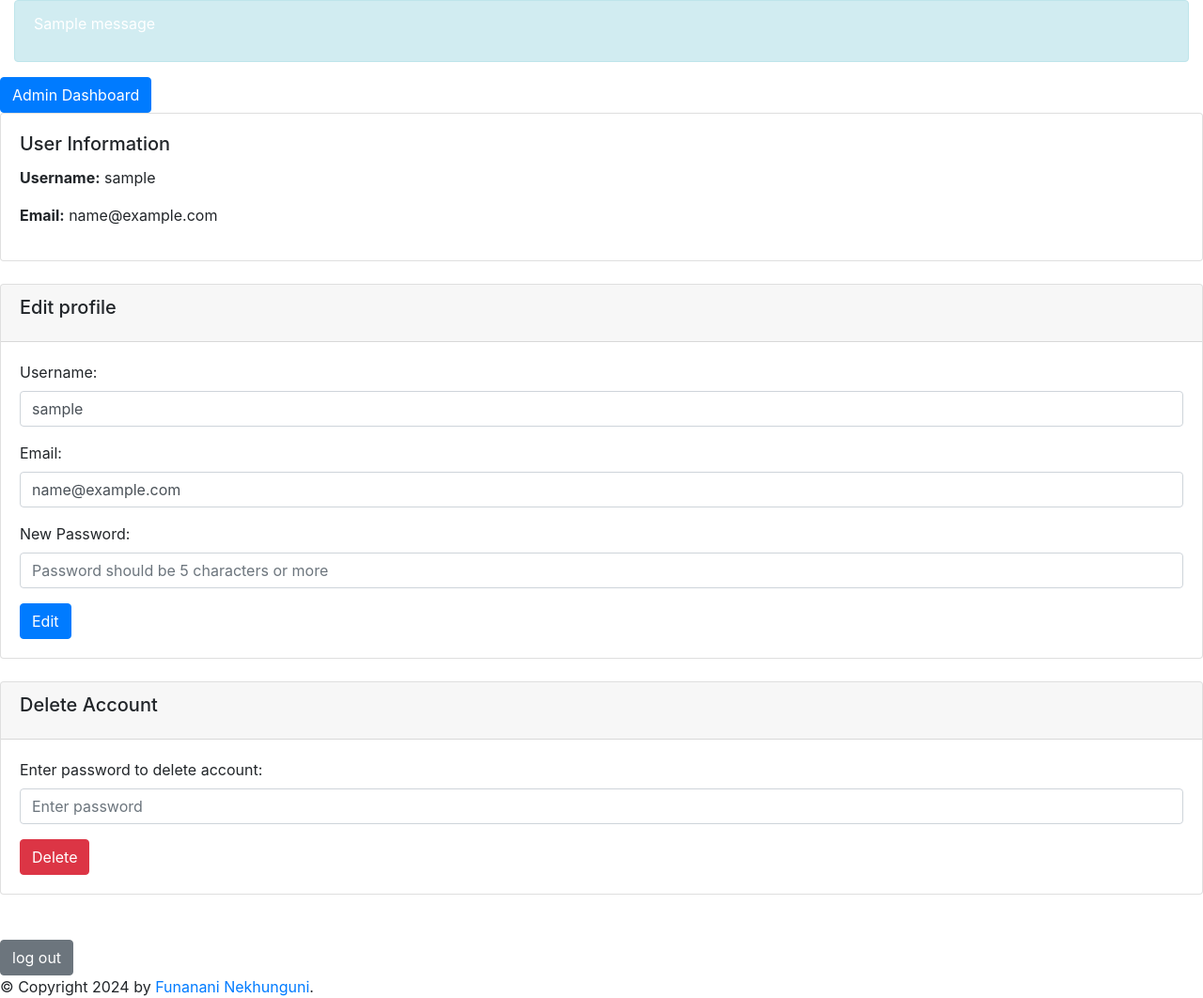
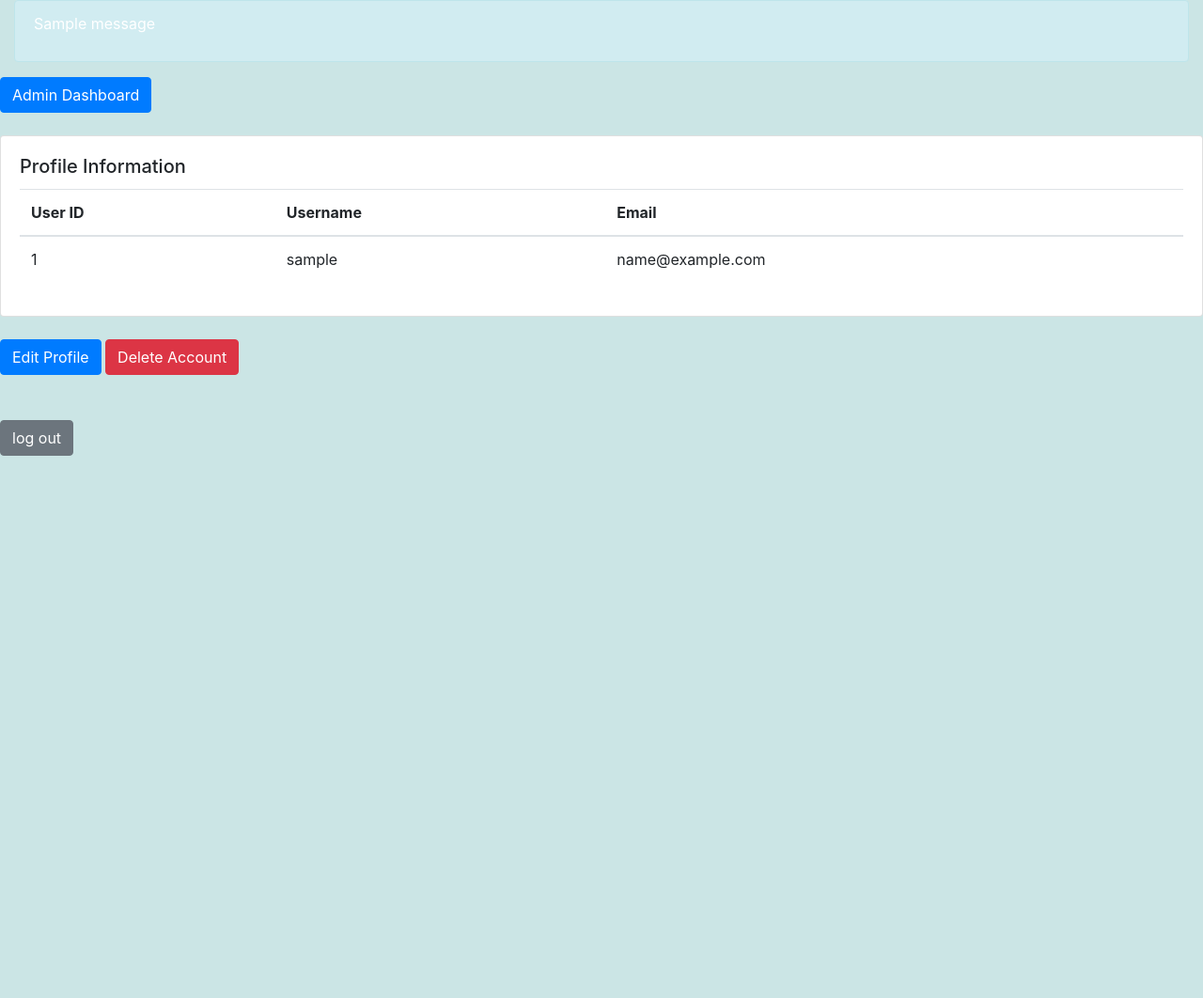
Before and after one commit to funi504/user-management, a Flask app: template templates/home.html in a window 1280 px wide. Shown: the whole page at 94% size. After the commit the page ends 485 px from the top, so only its background shows below. Run offline with Flask 3, Linux system fonts and the light colour scheme; tables that the repository leaves empty hold one stand-in row (values such as "Sample post"); the template is opened without the code that fills it: values that come from a table or form of the project are taken from there, most other values are stand-ins (such as "Sample title", 1, 10 or a date in 2020); one stand-in notice (Sample message) is shown; some libraries are stand-ins or nearby versions.

Commit message:
made the frontend a bit better

```diff
--- a/config.py
+++ b/config.py
@@ -18,4 +18,4 @@ class ApplicationConfig:
         SESSION_REDIS.set('key', 'redis-py')
         SESSION_REDIS.get('key')
     else:
-        SESSION_REDIS = r"sqlite:///./db.sqlite"
+        SESSION_REDIS = redis.from_url("redis://127.0.0.1:6379")
--- a/main.py
+++ b/main.py
@@ -64,17 +64,18 @@ def homepage():
 
         email = user.email
         username = user.username
+        User_id = user.id
 
         isAdmin = False
 
         admin = AdminUser.query.filter_by(id=user_id).first()
 
         if admin is None:
-            return render_template('home.html', email=email , username=username  , isAdmin = isAdmin)
+            return render_template('home.html', email=email , username=username , user_id = User_id , isAdmin = isAdmin)
         else:
             isAdmin = True
 
-        return render_template('home.html', email=email , username=username , isAdmin = isAdmin)
+        return render_template('home.html', email=email , username=username , user_id = User_id  , isAdmin = isAdmin)
     else:
         flash(" please first  login")
         return redirect(url_for('signin'))
@@ -150,4 +151,4 @@ def suspend():
 # main driver function
 if __name__ == '__main__':
 
-    app.run('localhost', port=8080  )
+    app.run('localhost', port=8080 , debug=True )
--- a/templates/base.html
+++ b/templates/base.html
@@ -13,11 +13,11 @@
   </style>
 {% endblock %}
   </head>
-  <body>
-    <div id="content" class="container-fluid">{% block content %}{% endblock %}</div>
+  <body style="background-color: #cbe5e5;">
+    <div id="content" class="container-fluid" >{% block content %}{% endblock %}</div>
     <div id="footer">
       {% block footer %}
-      &copy; Copyright 2024 by <a href="http://domain.invalid/">Funanani Nekhunguni</a>.
+
       {% endblock %}
     </div>
     <script src="https://stackpath.bootstrapcdn.com/bootstrap/4.5.2/js/bootstrap.min.js"></script>
--- a/templates/home.html
+++ b/templates/home.html
@@ -2,6 +2,16 @@
 
 
 {% block content %}
+
+<style>
+  .hidden {
+    display: none;
+  }
+
+  .table {
+    border: none;
+  }
+</style>
 
   {% with messages = get_flashed_messages() %}
     {% if messages %}
@@ -19,19 +29,36 @@
     <a href="/admin" class="btn btn-primary">Admin Dashboard</a>
   {% endif %}
 </div>
-
+  <br/>
   <div class="card">
     <div class="card-body">
-      <h5 class="card-title">User Information</h5>
-      <div class="card-text">
-        <p><strong>Username:</strong> {{ username }}</p>
-        <p><strong>Email:</strong> {{ email }}</p>
+      <h5 class="card-title">Profile Information</h5>
+        <table class="table">
+          <thead>
+            <tr>
+              <th>User ID</th>
+              <th>Username</th>
+              <th>Email</th>
+            </tr>
+          </thead>
+          <tbody>
+            <tr>
+              <td>{{ user_id }}</td>
+              <td>{{ username }}</td>
+              <td>{{ email }}</td>
+            </tr>
+          </tbody>
+        </table>
+
       </div>
     </div>
   </div>
 
   <br/>
-  <div class="card">
+  <button id="toggleButton" class="btn btn-primary" >Edit Profile</button>
+  <button id="deleteButton" class="btn btn-danger" >Delete Account</button>
+
+  <div class="card hidden" id="profileForm" >
     <div class="card-header">
       <h5 class="card-title">Edit profile</h5>
     </div>
@@ -54,12 +81,13 @@
         <input type="password" class="form-control" name="password" placeholder="Password should be 5 characters or more" id="password" minlength="5">
       </div>
 
-      <button type="submit" class="btn btn-primary">Edit</button>
+      <button type="submit" class="btn btn-primary">submit</button>
     </form>
    </div>
   </div>
   <br/>
-  <div class="card">
+
+  <div class="card hidden" id="deleteForm" >
     <div class="card-header">
       <h5 class="card-title">Delete Account</h5>
     </div>
@@ -79,9 +107,7 @@
   <br/>
   <br/>
   <form action="/signout" method="post" >
-
     <input type="submit" value="log out" class="btn btn-secondary">
-
   </form>
 </div>
   <script>
@@ -115,5 +141,21 @@
         });
     });
 </script>
+<script>
+  const toggleButton = document.getElementById('toggleButton');
+  const profileForm = document.getElementById('profileForm');
+  const deleteButton = document.getElementById('deleteButton');
+  const deleteForm = document.getElementById('deleteForm');
 
+  toggleButton.addEventListener('click', function() {
+    profileForm.classList.toggle('hidden');
+    toggleButton.textContent = profileForm.classList.contains('hidden') ? 'Edit Profile' : 'Close';
+  });
+
+  deleteButton.addEventListener('click', function() {
+    deleteForm.classList.toggle('hidden');
+    deleteButton.textContent = deleteForm.classList.contains('hidden') ? 'Delete Account' : 'Close';
+  });
+
+</script>
 {% endblock %}
--- a/templates/login.html
+++ b/templates/login.html
@@ -2,6 +2,7 @@
 
 {% block content %}
 <div class="container">
+    <div style="height: 100px;"></div>
     <div class="row justify-content-center">
         <div class="col-md-6">
             <div class="card">
```
Also changed, not shown: templates/admin.html (+46 -6 lines), templates/register.html (+8 -0 lines), templates/superadmin.html (+16 -3 lines), instance/db.sqlite, routes/signup.py (line endings or trailing spaces).
